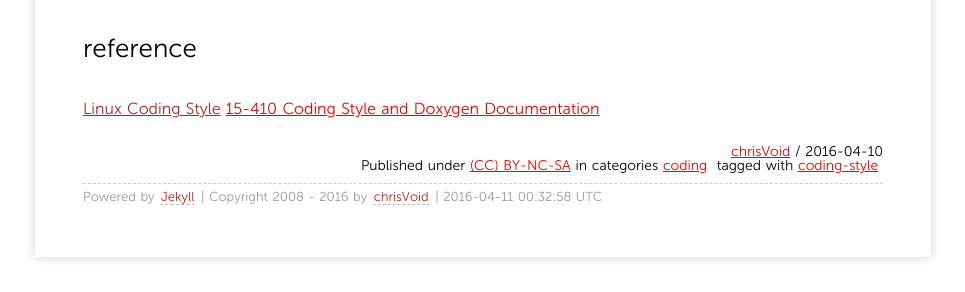
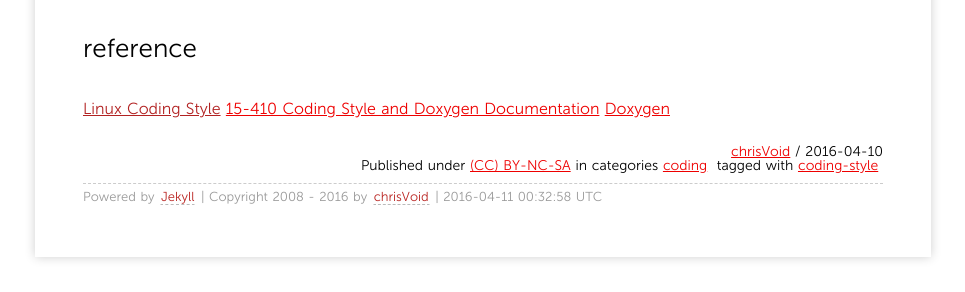
Before and after one commit to chris-void/chris-void.github.io, a Jekyll site: the page built from _posts/2016/2016-04-10-coding-style.md, in a window 1280 px wide and 900 px high, scrolled down 1532 px. Shown: the part 595-887 px from the top of the window, without its empty margins (157-1122 px from the left). Built offline with Jekyll 4.4.1, drawn with Linux system fonts in a browser that asks for light colours; Markdown is read by kramdown in place of the engine named in the settings; comment, search, counter and statistics services are not loaded.

Commit message:
I must have been drunk.

```diff
--- a/_posts/2016/2016-04-10-coding-style.md
+++ b/_posts/2016/2016-04-10-coding-style.md
@@ -90,3 +90,4 @@ is a way of verifying that this assumption is not violated. This is useful in tw
 ## reference
 [Linux Coding Style]()
 [15-410 Coding Style and Doxygen Documentation](https://www.cs.cmu.edu/~410/doc/doxygen.html)
+[Doxygen](https://www.stack.nl/~dimitri/doxygen/manual/index.html)
```
